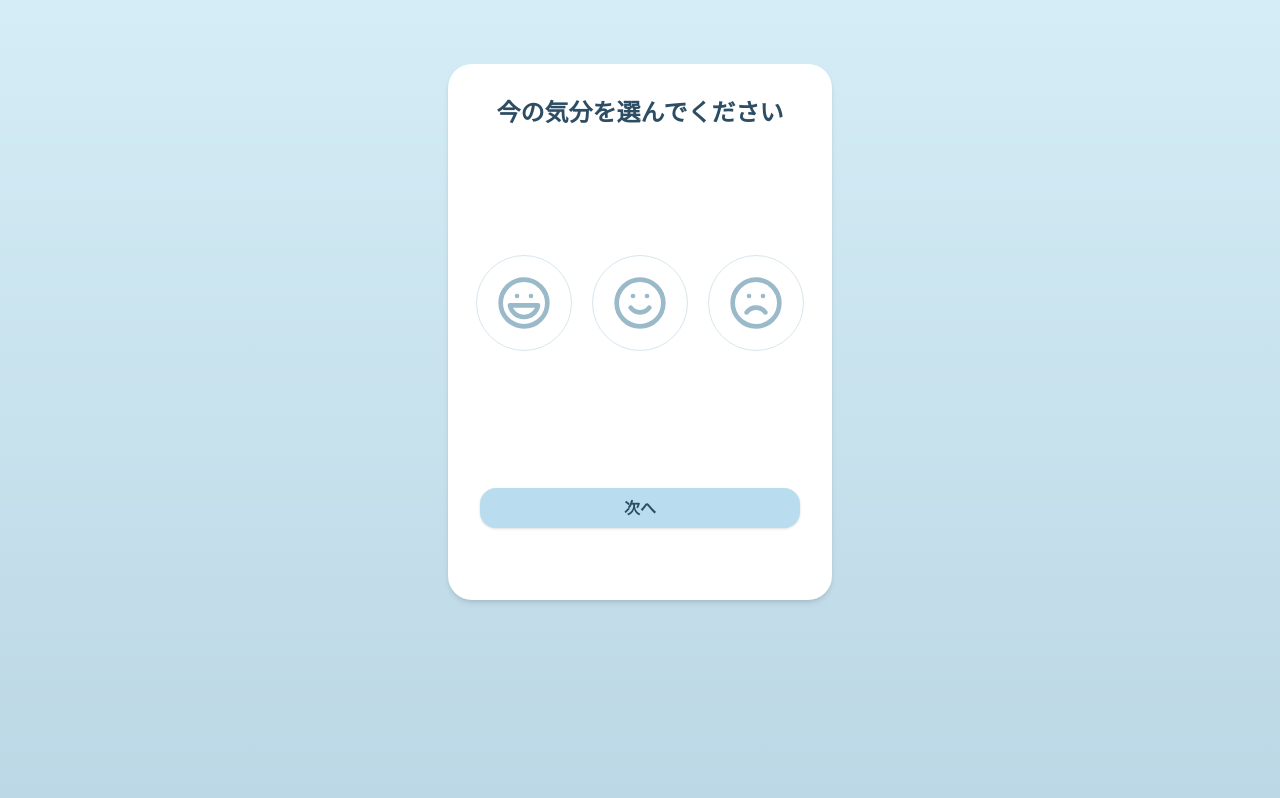
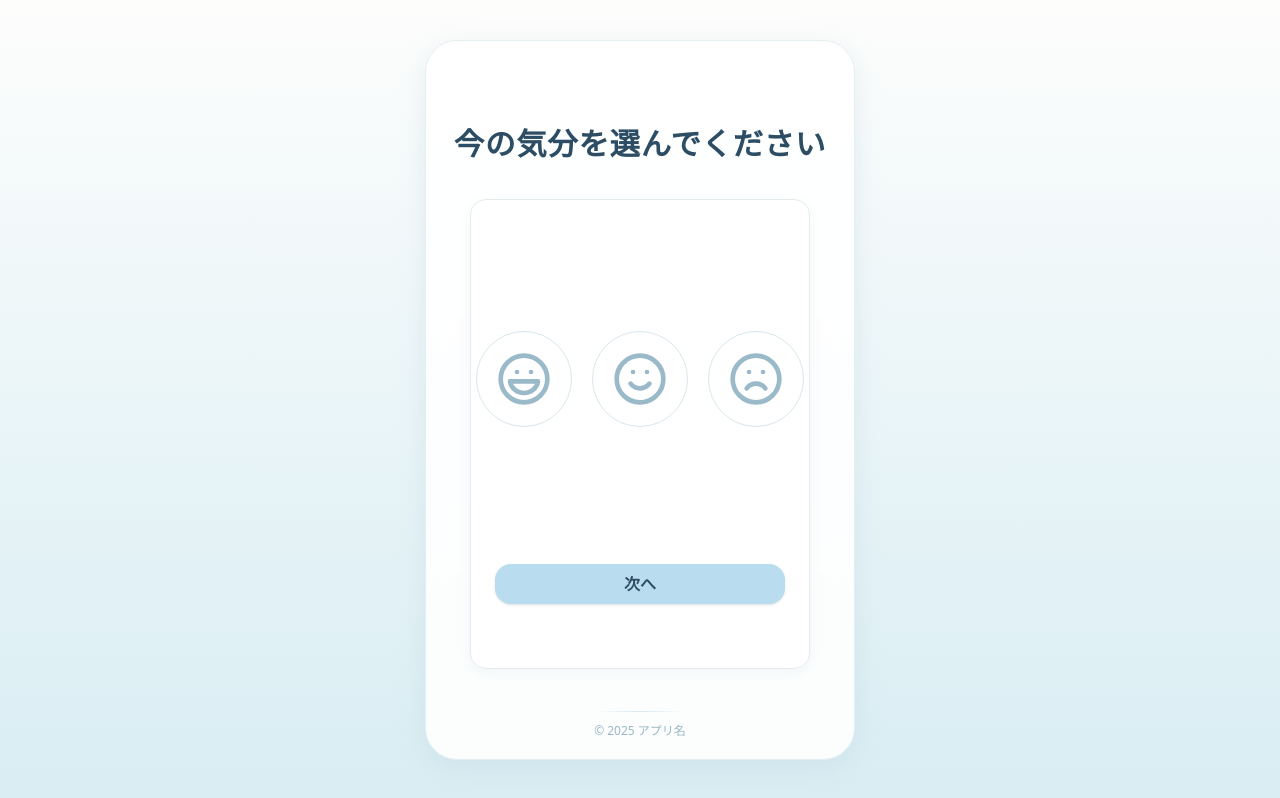
Before and after one commit to ms-engineer-bc25-05/team-a-final-project, a Next.js app in the folder frontend/: page /mood in a window 1280 px wide. Built offline with nearby package versions, Linux system fonts and the light colour scheme.

Commit message:
feat(layout): AuthLayoutにshowCardオプションを追加

```diff
--- a/frontend/src/components/auth/AuthLayout.tsx
+++ b/frontend/src/components/auth/AuthLayout.tsx
@@ -1,31 +1,85 @@
 "use client";
 
+import { motion } from "framer-motion";
+
 /**
+ * AuthLayout
+ *
  * NOTE:
- * 認証・共通レイアウト。
- * 背景グラデーションとカードデザインを統一。
- * 各ページで呼吸感のある間隔を保つ。
+ * - 認証系画面の共通レイアウト。
+ * - 柔らかい水色グラデーションを背景に採用。
+ * - showCard が false の場合、白いカードを描画しない（moodページなどで使用）
  */
 export default function AuthLayout({
   title,
   children,
+  showHeader = true,
+  showCard = true, // ← ここでデフォルトtrueに
 }: {
-  title: string;
+  title?: string;
   children: React.ReactNode;
+  showHeader?: boolean;
+  showCard?: boolean;
 }) {
+
   return (
-    <div className="min-h-screen flex flex-col items-center bg-gradient-to-b from-[#d4edf6] to-[#bcd7e5] pt-16 pb-12">
-      {/* カード部分 */}
-      <div className="w-full max-w-sm min-h-[500px] bg-white rounded-3xl shadow-md p-8 flex flex-col justify-between">
-        <div>
-          {/* タイトルと下コンテンツの間を広めに */}
-          <h1 className="text-2xl font-semibold text-center text-[#2c4d63] mb-5">
-            {title}
-          </h1>
-          {/* ページ固有コンテンツ */}
-          <div className="space-y-6">{children}</div>
+    <div
+      className="flex justify-center items-center min-h-[100dvh]
+                 bg-gradient-to-b from-[#FDFDFC] via-[#EAF5F8] to-[#D9EDF3]
+                 px-safe py-safe"
+    >
+      <motion.main
+        initial={{ opacity: 0, y: 25 }}
+        animate={{ opacity: 1, y: 0 }}
+        transition={{ duration: 0.9, ease: "easeOut" }}
+        className={`w-full max-w-[430px] min-h-[720px] flex flex-col items-center
+          ${showCard
+            ? "bg-white/90 backdrop-blur-md border border-[#E5EEF0] sm:rounded-[2rem] shadow-[0_8px_24px_rgba(170,200,210,0.25)]"
+            : "bg-transparent"}
+          overflow-hidden`}
+
+      >
+        {/* ヘッダー */}
+        {showHeader && (
+          <motion.header
+            initial={{ opacity: 0, y: -10 }}
+            animate={{ opacity: 1, y: 0 }}
+            transition={{ duration: 0.8, ease: "easeOut" }}
+            className="w-full text-center pt-20 pb-6"
+          >
+            {title && (
+              <>
+                <h1 className="text-[1.9rem] font-bold text-[#2C4D63] tracking-wide">
+                  {title}
+                </h1>
+              </>
+            )}
+          </motion.header>
+        )}
+
+        {/* コンテンツ */}
+        <div className="flex-1 w-full flex flex-col items-center justify-start px-6 mt-2">
+        {showCard ? (
+          <motion.div
+            initial={{ opacity: 0, y: 15 }}
+            animate={{ opacity: 1, y: 0 }}
+            transition={{ delay: 0.2, duration: 0.9, ease: "easeOut" }}
+            className="w-full max-w-[340px] bg-white/85 border border-[#E3EBEE]
+                       rounded-2xl p-6 shadow-[0_4px_12px_rgba(180,200,210,0.15)]"
+          >
+            {children}
+          </motion.div>
+        ) : (
+            <>{children}</> // ← 直接描画（フラット構造）
+          )}
         </div>
-      </div>
+
+        {/* フッター */}
+        <footer className="pb-[calc(env(safe-area-inset-bottom)+20px)] text-center text-xs text-[#9AB6C3] relative mt-4">
+          <div className="absolute top-0 left-0 w-full h-[1px] bg-gradient-to-r from-transparent via-[#BFDCE5] to-transparent opacity-60"></div>
+          <p className="mt-3">© 2025 アプリ名</p>
+        </footer>
+      </motion.main>
     </div>
   );
 }
```
